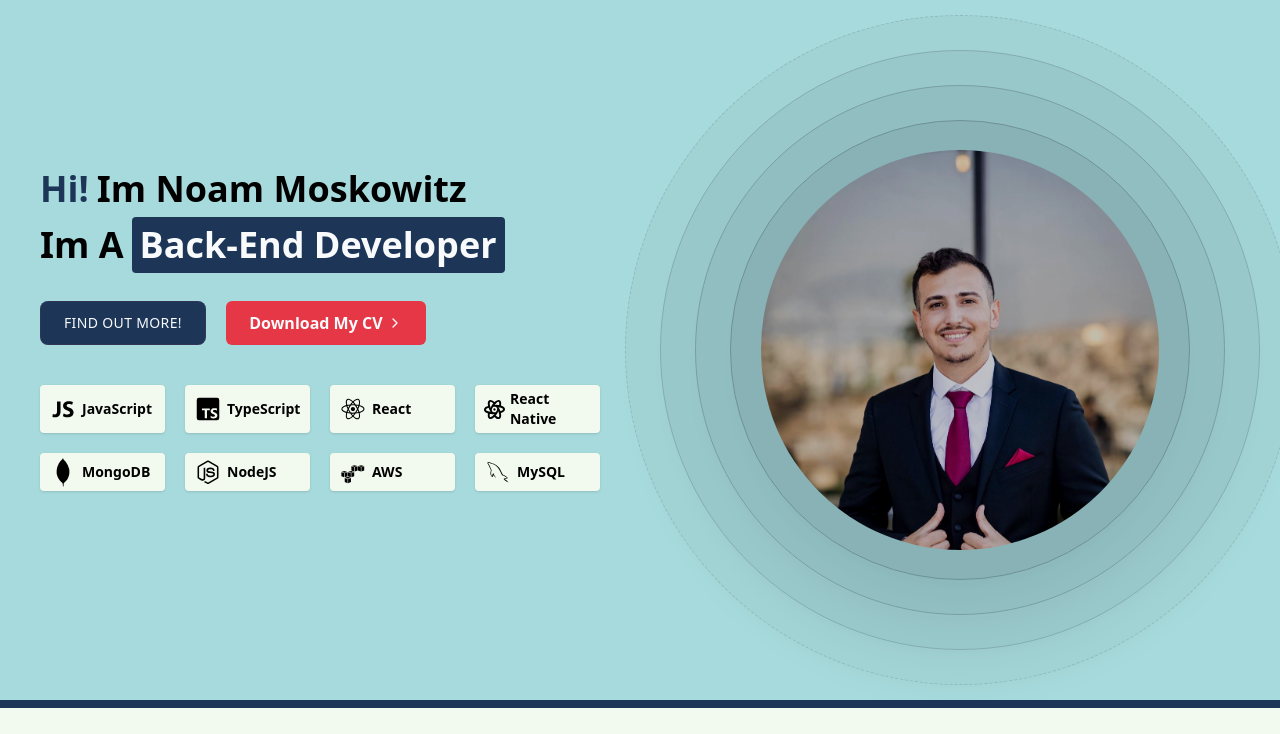
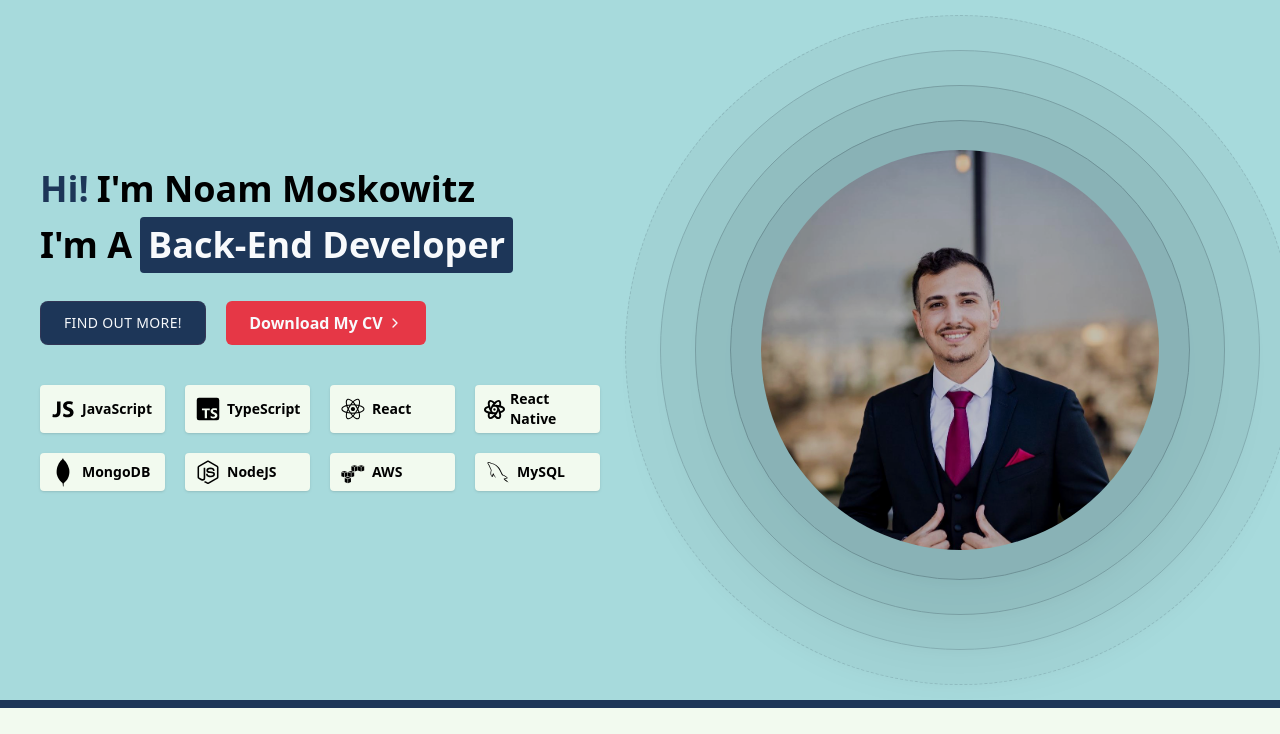
Before and after one commit to Noam-Moskowitz/Noam-Moskowitz-Portfolio, a React (Vite) app: page / in a window 1280 px wide. Shown: the top 734 px of the page. Built offline with nearby package versions, Linux system fonts and the light colour scheme.

Commit message:
fiex typo in heading

```diff
--- a/src/components/hero/Heading.tsx
+++ b/src/components/hero/Heading.tsx
@@ -23,7 +23,7 @@ const Heading = () => {
             framerProps={{
               show: { transition: { delay: 0.4 } },
             }}
-            text="Im Noam Moskowitz"
+            text="I'm Noam Moskowitz"
           />
         </div>
         <div className="flex items-center gap-2">
@@ -33,7 +33,7 @@ const Heading = () => {
             framerProps={{
               show: { transition: { delay: 0.6 } },
             }}
-            text="Im A"
+            text="I'm A"
           />
           <FadeText
             className=" font-bold text-black dark:text-white"
```
